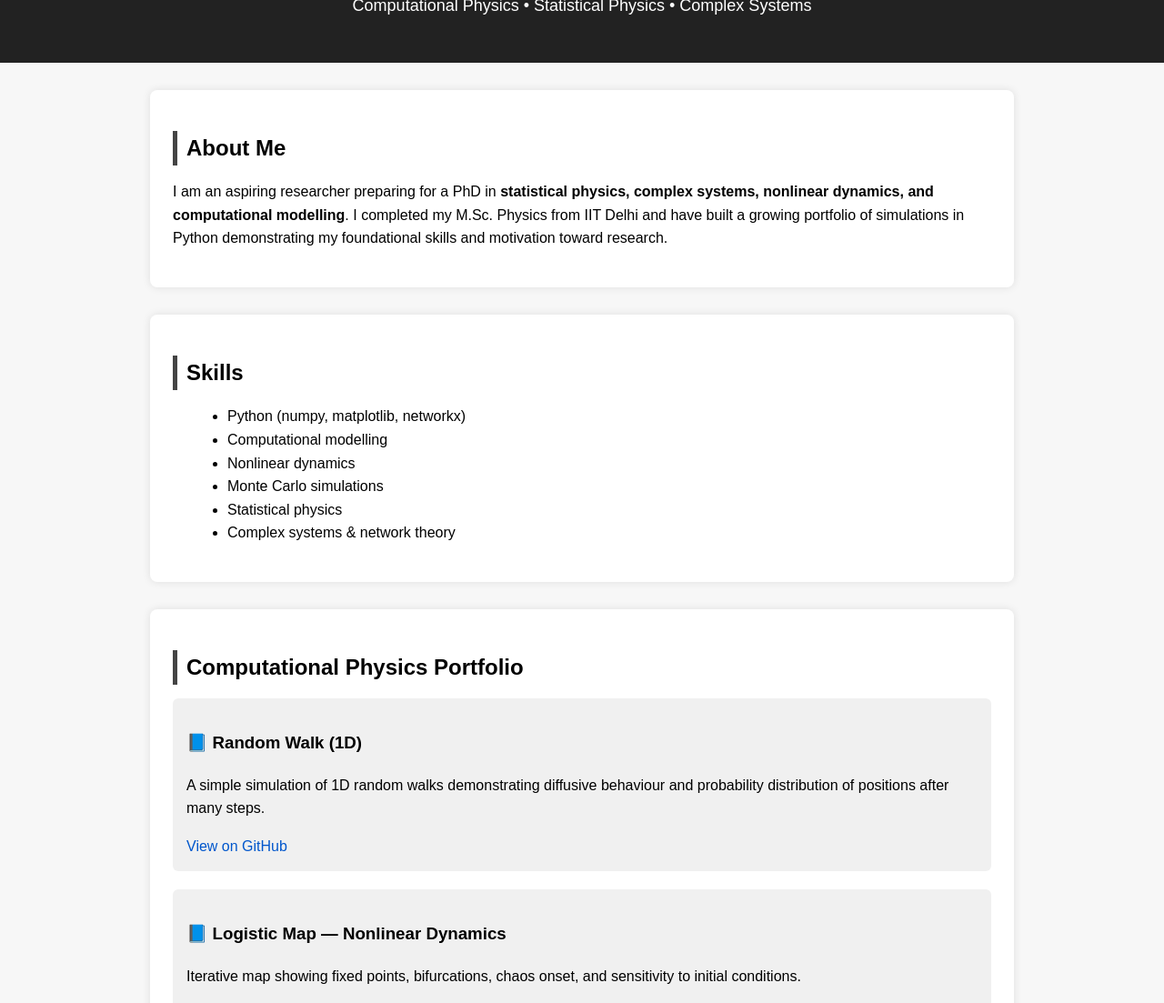
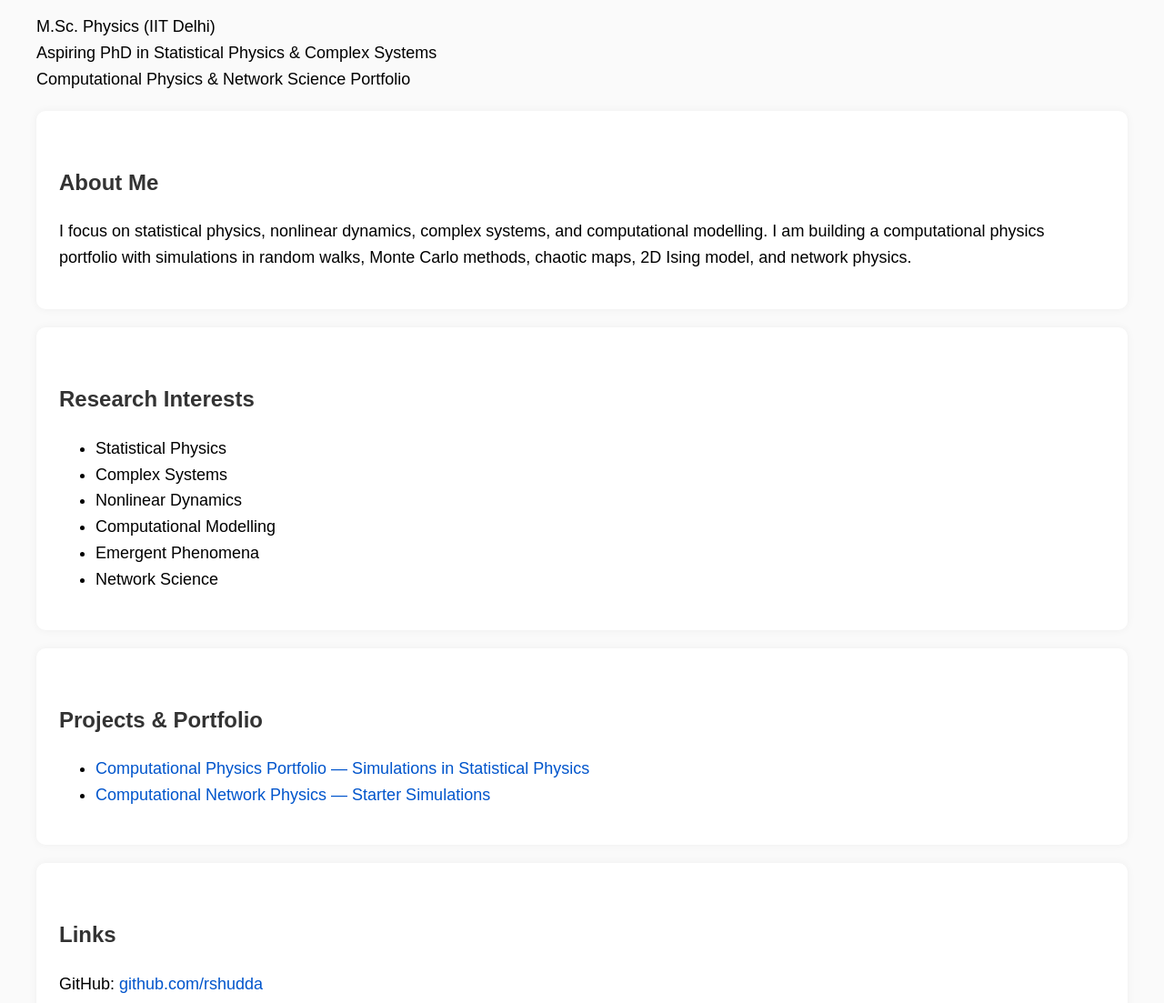
Before and after one commit to rshudda/rshudda.github.io, a plain HTML site: page index.html in a window 1280 px wide. Shown: the part 94-1197 px from the top of the page at 91% size. Drawn offline with Linux system fonts and the light colour scheme.

Commit message:
index.html

```diff
--- a/index.html
+++ b/index.html
@@ -1,178 +1,60 @@
 <!DOCTYPE html>
-<html lang="en">
+<html>
 <head>
-    <meta charset="UTF-8" />
-    <meta name="viewport" content="width=device-width, initial-scale=1.0" />
-    <title>Ravishankar Hudda — Computational Physics</title>
+<meta charset="UTF-8">
+<title>Ravishankar Hudda - Research Portfolio</title>
 <style>
-        body {
-            font-family: Arial, sans-serif;
-            margin: 0;
-            padding: 0;
-            background: #f7f7f7;
-            line-height: 1.6;
-        }
-        header {
-            background: #222;
-            color: #fff;
-            padding: 30px;
-            text-align: center;
-        }
-        header h1 {
-            margin: 0;
-            font-size: 32px;
-        }
-        header p {
-            font-size: 18px;
-            margin-top: 5px;
-        }
-        section {
-            width: 85%;
-            max-width: 900px;
-            margin: 30px auto;
-            background: #fff;
-            padding: 25px;
-            border-radius: 8px;
-            box-shadow: 0 0 10px rgba(0,0,0,0.1);
-        }
-        h2 {
-            border-left: 5px solid #444;
-            padding-left: 10px;
-            font-size: 24px;
-            margin-bottom: 15px;
-        }
-        ul {
-            margin-left: 20px;
-        }
-        .project {
-            margin-bottom: 20px;
-            padding: 15px;
-            background: #f0f0f0;
-            border-radius: 6px;
-        }
-        a {
-            color: #0056cc;
-            text-decoration: none;
-        }
-        a:hover {
-            text-decoration: underline;
-        }
-        footer {
-            background: #222;
-            color: #fff;
-            padding: 20px;
-            text-align: center;
-            margin-top: 30px;
-        }
+body { font-family: Arial, sans-serif; margin: 40px; line-height: 1.6; background-color: #fafafa; }
+h1 { color: #222; margin-bottom: 5px; }
+h2 { color: #333; margin-top: 35px; }
+p, li { font-size: 18px; }
+a { color: #0055cc; text-decoration: none; }
+a:hover { text-decoration: underline; }
+.section { background: white; padding: 25px; margin: 20px 0; border-radius: 10px; box-shadow: 0 0 10px rgba(0,0,0,0.05); }
 </style>
 </head>
-
 <body>
 
-<header>
 <h1>Ravishankar Hudda</h1>
-    <p>Computational Physics • Statistical Physics • Complex Systems</p>
-</header>
+<p>M.Sc. Physics (IIT Delhi)<br>
+Aspiring PhD in Statistical Physics & Complex Systems<br>
+Computational Physics & Network Science Portfolio</p>
 
-<section>
+<div class="section">
 <h2>About Me</h2>
-    <p>
-        I am an aspiring researcher preparing for a PhD in <strong>statistical physics, complex systems,
-        nonlinear dynamics, and computational modelling</strong>.
-        I completed my M.Sc. Physics from IIT Delhi and have built a growing portfolio of simulations
-        in Python demonstrating my foundational skills and motivation toward research.
-    </p>
-</section>
-
-<section>
-    <h2>Skills</h2>
-    <ul>
-        <li>Python (numpy, matplotlib, networkx)</li>
-        <li>Computational modelling</li>
-        <li>Nonlinear dynamics</li>
-        <li>Monte Carlo simulations</li>
-        <li>Statistical physics</li>
-        <li>Complex systems & network theory</li>
-    </ul>
-</section>
-
-<section>
-    <h2>Computational Physics Portfolio</h2>
-
-    <div class="project">
-        <h3>📘 Random Walk (1D)</h3>
-        <p>
-            A simple simulation of 1D random walks demonstrating diffusive behaviour
-            and probability distribution of positions after many steps.
-        </p>
-        <a href="https://github.com/rshudda/Computational-Physics-Portfolio">View on GitHub</a>
+<p>I focus on statistical physics, nonlinear dynamics, complex systems, and computational modelling. I am building a computational physics portfolio with simulations in random walks, Monte Carlo methods, chaotic maps, 2D Ising model, and network physics.</p>
 </div>
 
-    <div class="project">
-        <h3>📘 Logistic Map — Nonlinear Dynamics</h3>
-        <p>
-            Iterative map showing fixed points, bifurcations, chaos onset,
-            and sensitivity to initial conditions.
-        </p>
-        <a href="https://github.com/rshudda/Computational-Physics-Portfolio">View on GitHub</a>
+<div class="section">
+<h2>Research Interests</h2>
+<ul>
+<li>Statistical Physics</li>
+<li>Complex Systems</li>
+<li>Nonlinear Dynamics</li>
+<li>Computational Modelling</li>
+<li>Emergent Phenomena</li>
+<li>Network Science</li>
+</ul>
 </div>
 
-    <div class="project">
-        <h3>📘 Monte Carlo Coin Flip</h3>
-        <p>
-            Monte Carlo estimation using repeated random experiments;
-            demonstrates convergence and law of large numbers.
-        </p>
-        <a href="https://github.com/rshudda/Computational-Physics-Portfolio">View on GitHub</a>
+<div class="section">
+<h2>Projects & Portfolio</h2>
+<ul>
+    <li><a href="https://github.com/rshudda/Computational-Physics-Portfolio" target="_blank">Computational Physics Portfolio — Simulations in Statistical Physics</a></li>
+    <li><a href="https://github.com/rshudda/Computational-Network-Physics" target="_blank">Computational Network Physics — Starter Simulations</a></li>
+</ul>
 </div>
 
-    <div class="project">
-        <h3>📘 2D Ising Model (Metropolis Algorithm)</h3>
-        <p>
-            A basic simulation of the Ising ferromagnetic model using Metropolis updates.
-            Shows magnetization trends and emergent order.
-        </p>
-        <a href="https://github.com/rshudda/Computational-Physics-Portfolio">View on GitHub</a>
+<div class="section">
+<h2>Links</h2>
+<p>GitHub: <a href="https://github.com/rshudda" target="_blank">github.com/rshudda</a></p>
+<p>Website: <a href="https://rshudda.github.io" target="_blank">rshudda.github.io</a></p>
 </div>
 
-</section>
-
-<section>
-    <h2>NEW: Network Science & Complex Systems</h2>
-
-    <div class="project">
-        <h3>🌐 Computational Network Physics</h3>
-        <p>
-            A complete notebook implementing:
-        </p>
-        <ul>
-            <li>Erdős–Rényi random graph (G(n, p))</li>
-            <li>Degree distribution analysis</li>
-            <li>Watts–Strogatz small-world network</li>
-            <li>Path length & clustering comparison</li>
-            <li>SI spreading process on networks</li>
-        </ul>
-        <p>
-            This project demonstrates core concepts in network-based modelling,
-            complex systems, and spreading processes.
-        </p>
-        <a href="https://github.com/rshudda/Computational-Network-Physics">View Repository</a>
+<div class="section">
+<h2>Contact</h2>
+<p>Email: rhudda.999rshudda@gmail.com</p>
 </div>
-
-</section>
-
-<section>
-    <h2>Contact</h2>
-    <p>
-        📧 Email: <a href="mailto:rhudda.999rshudda@gmail.com">rhudda.999rshudda@gmail.com</a><br>
-        🔗 GitHub: <a href="https://github.com/rshudda">github.com/rshudda</a><br>
-        🌐 Website: <a href="https://rshudda.github.io">rshudda.github.io</a>
-    </p>
-</section>
-
-<footer>
-    © 2025 Ravishankar Hudda — Computational Physics Portfolio
-</footer>
 
 </body>
 </html>
```
Lines whose indentation alone changed are shown as unchanged.
